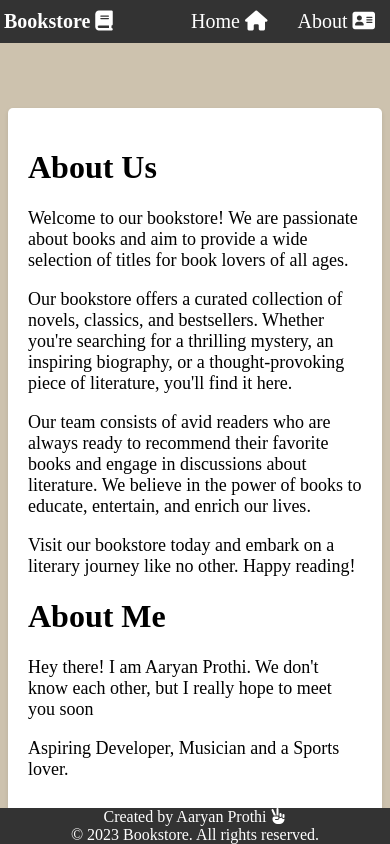
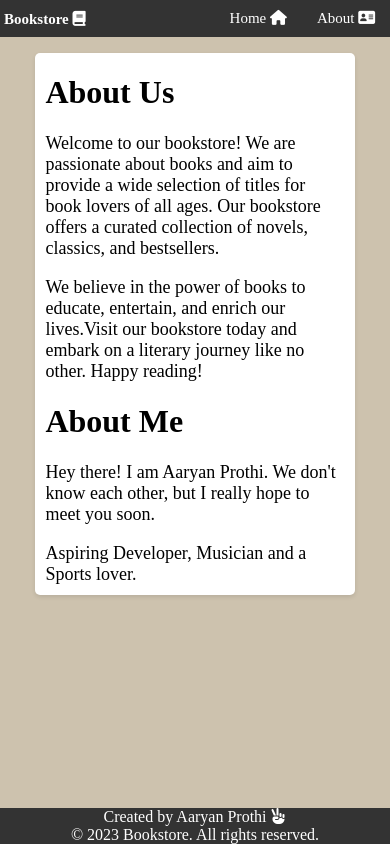
Before and after one commit to AaryanProthi/Bookstore, a plain HTML site: page about.html in a window 390 px wide. Drawn offline with Linux system fonts and the light colour scheme; a web font is replaced by a local one.

Commit message:
about page size commit

```diff
--- a/about.html
+++ b/about.html
@@ -30,34 +30,27 @@
     </nav>
 
     <main>
-        <!-- Rest of your content -->
+
       <h1>About Us</h1>
       <p>
         Welcome to our bookstore! We are passionate about books and aim to
-          provide a wide selection of titles for book lovers of all ages.
+        provide a wide selection of titles for book lovers of all ages. Our
+        bookstore offers a curated collection of novels, classics, and
+        bestsellers.
       </p>
       <p>
-          Our bookstore offers a curated collection of novels, classics, and
-          bestsellers. Whether you're searching for a thrilling mystery, an
-          inspiring biography, or a thought-provoking piece of literature, you'll
-          find it here.
-        </p>
-        <p>
-          Our team consists of avid readers who are always ready to recommend
-          their favorite books and engage in discussions about literature. We
-          believe in the power of books to educate, entertain, and enrich our
-          lives.
-        </p>
-        <p>
-          Visit our bookstore today and embark on a literary journey like no
+        We believe in the power of books to educate, entertain, and enrich our
+        lives.Visit our bookstore today and embark on a literary journey like no
         other. Happy reading!
       </p>
       <h1>About Me</h1>
       <p>
         Hey there! I am Aaryan Prothi. We don't know each other, but I really
-          hope to meet you soon
+        hope to meet you soon.
+
       </p>
       <p>Aspiring Developer, Musician and a Sports lover.</p>
+
     </main>
 
     <footer>
--- a/style.css
+++ b/style.css
@@ -1,7 +1,7 @@
-@import url('https://fonts.googleapis.com/css2?family=Merriweather:ital,wght@1,700&display=swap');
-@import url('https://fonts.googleapis.com/css2?family=Playfair&display=swap');
+@import url("https://fonts.googleapis.com/css2?family=Merriweather:ital,wght@1,700&display=swap");
+@import url("https://fonts.googleapis.com/css2?family=Playfair&display=swap");
 
-/* Styling for the body */
+
 html {
   height: 90%;
 }
@@ -13,8 +13,7 @@ body {
   flex-direction: column;
 }
 
-/* Navbar styles */
-/* Navbar styles */
+
 .navbar {
   position: fixed;
   top: 0;
@@ -26,7 +25,7 @@ body {
   background-color: #333;
 
   color: #fff;
-  z-index: 9999; /* Ensure the navbar appears above other elements */
+  z-index: 9999;
 }
 
 .navbar-brand {
@@ -46,24 +45,17 @@ body {
 .nav-link {
   color: #fff;
   text-decoration: none;
-  font-size: 20px; /* Increase the font size */
+  font-size: 20px;
   padding: 10px;
   border-radius: 5px;
   transition: background-color 0.3s;
 }
 
 .nav-link:hover {
-  background-color: #068da9; /* Vibrant pink */
+  background-color: #068da9;
 }
 
-/* Rest of your CSS styles */
 
-
-
-/* Rest of your CSS styles */
-
-
-/* Styling for book details */
 .book {
   display: flex;
   flex-direction: column;
@@ -77,7 +69,8 @@ body {
   box-shadow: 0 2px 4px rgba(0, 0, 0, 0.1);
   position: relative;
   z-index: 1;
-  transition: box-shadow 0.3s ease-in-out, color 0.3s ease-in-out, font-weight 0.3s ease-in-out, text-decoration 0.5s ease-in-out;
+  transition: box-shadow 0.3s ease-in-out, color 0.3s ease-in-out,
+    font-weight 0.3s ease-in-out, text-decoration 0.5s ease-in-out;
 }
 
 @keyframes slide-out-left {
@@ -137,21 +130,18 @@ body {
   font-size: 20px;
   margin-bottom: 10px;
   color: #ffffff;
-  font-family: 'Merriweather', serif;
+  font-family: "Merriweather", serif;
   opacity: 0;
   animation: fade 1000ms ease-in-out forwards;
 }
 
-.book p{
+.book p {
   margin-bottom: 5px;
   color: #ffffff;
-  font-family: 'Playfair', serif;
+  font-family: "Playfair", serif;
   opacity: 0;
   animation: fade 1000ms ease-in-out forwards;
 }
-
-
-
 
 .book::before {
   content: "";
@@ -193,7 +183,7 @@ body {
   }
 }
 
-/* Styling for the books container */
+
 #books-container {
   display: flex;
   flex-wrap: wrap;
@@ -208,7 +198,7 @@ body {
   transition: 0.5s;
 }
 
-/* Styling for the book navigation */
+
 .book-navigation {
   display: flex;
   justify-content: center;
@@ -219,7 +209,7 @@ body {
   margin: 0 10px;
   padding: 10px 20px;
   font-size: 16px;
-  background-color: #068da9; /* Vibrant pink */
+  background-color: #068da9;
   color: #fff;
   border: none;
   border-radius: 5px;
@@ -228,12 +218,9 @@ body {
 }
 
 .book-navigation button:hover {
-  background-color: #2f00ff; /* Darker pink */
+  background-color: #2f00ff;
 }
 
-/* Rest of your CSS styles */
-
-/* Rest of your CSS styles */
 
 main {
   background-color: #fff;
@@ -250,24 +237,24 @@ main:hover {
   box-shadow: 0 20px 16px rgba(0, 0, 0, 0.2);
 }
 
-main p{
+main p {
   opacity: 0;
   font-size: 18px;
   animation: fade 1000ms ease-in-out forwards;
 }
 
-@keyframes fade{
-  0%{
+@keyframes fade {
+  0% {
     top: 10px;
     left: 10px;
     filter: blur(15px);
     opacity: 0;
   }
-  50%{
+  50% {
     filter: blur(10px);
     opacity: 0.9;
   }
-  100%{
+  100% {
     top: 0px;
     left: 0px;
     filter: blur(0px);
@@ -275,13 +262,6 @@ main p{
   }
 }
 
-/* Rest of your CSS styles */
-
-
-/* Rest of your CSS styles */
-
-
-/* Existing styles */
 footer {
   background-color: #333;
   color: #fff;
@@ -299,10 +279,7 @@ footer p {
 
 /* Media Queries */
 
-
 @media (max-width: 1180px) {
-
-
   .book {
     width: 55%;
     height: 70vh;
@@ -321,14 +298,12 @@ footer p {
     font-size: 18px;
   }
 
-  .about p{
+  .about p {
     font-size: 40px;
   }
 }
 
 @media (max-width: 768px) {
-
-
   .book {
     width: 80%;
     height: 60vh;
@@ -365,6 +340,28 @@ footer p {
     }
   }
 
+  .navbar-brand {
+    font-size: 15px;
+  }
+
+  .nav-link {
+    font-size: 15px;
+  }
+
+  main {
+    height: fit-content;
+    max-width: 80%;
+    padding: 0 10px;
+    margin-top: 45px;
+  }
+
+  main p {
+    opacity: 0;
+    font-size: 18px;
+    animation: fade 1000ms ease-in-out forwards;
+    margin-bottom: 10px;
+  }
+
   .book {
     width: 80%;
     height: auto;
```
Lines whose indentation alone changed are shown as unchanged.
